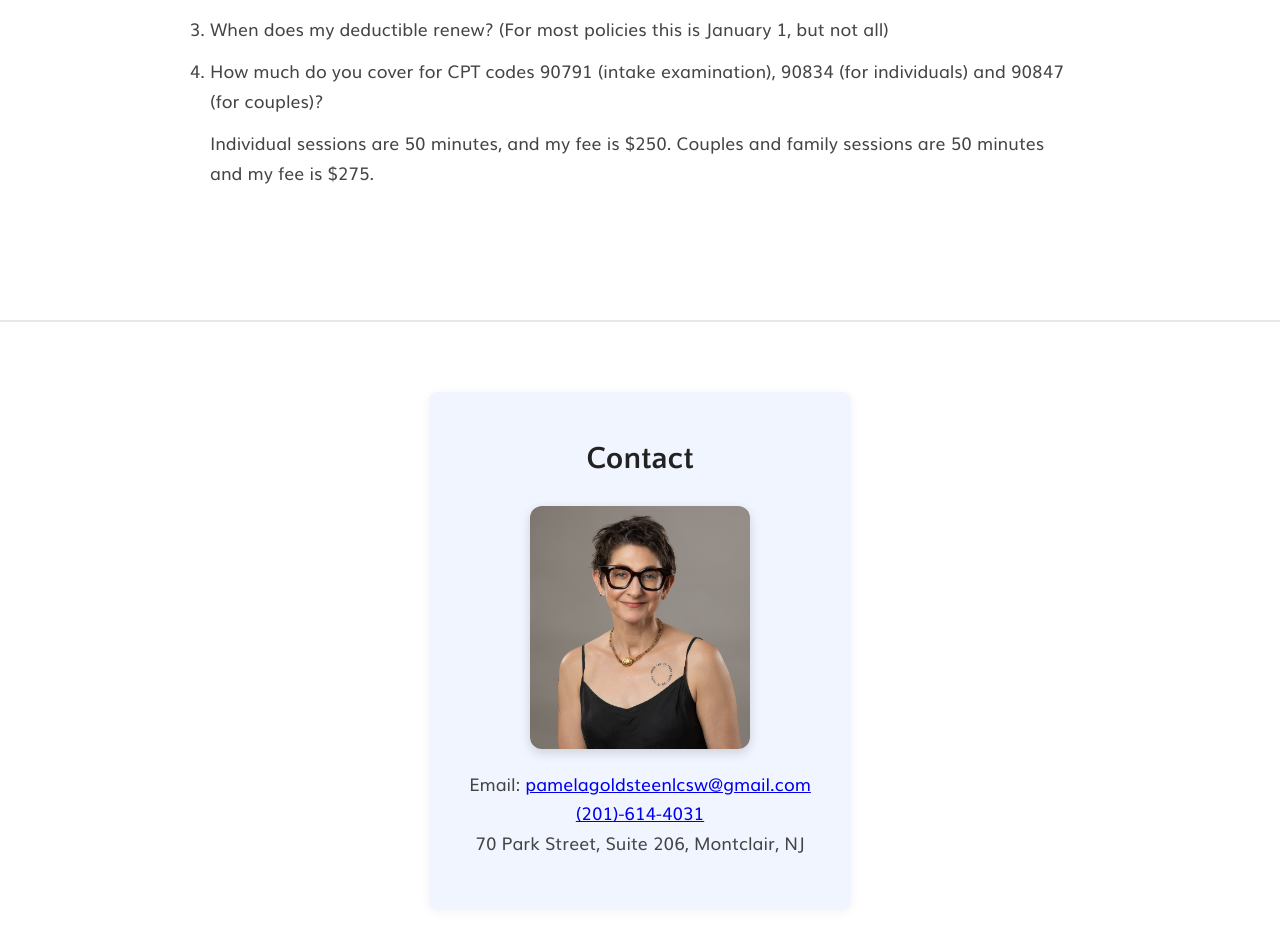
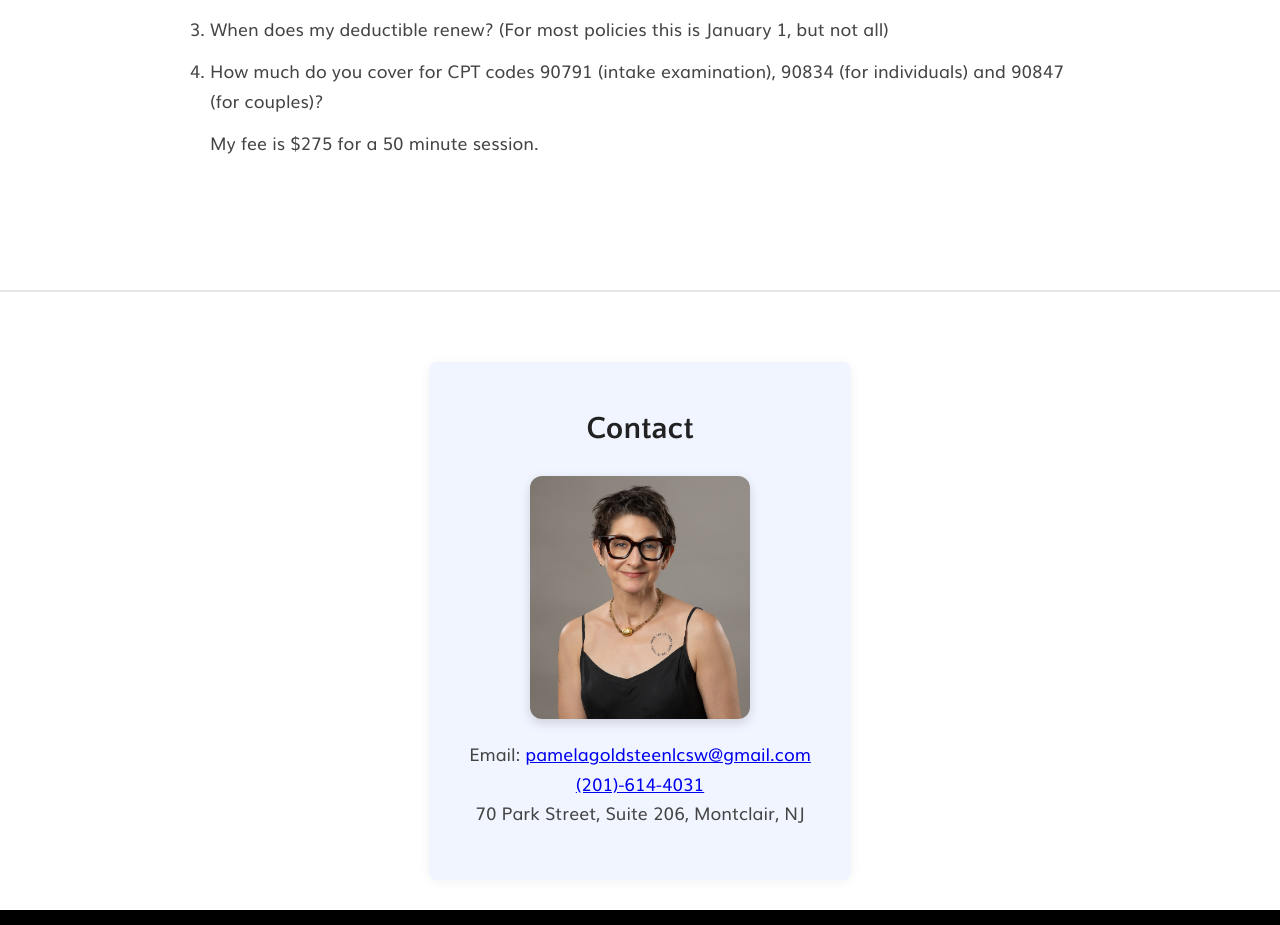
Before and after one commit to Kotenpan94/Pamela-Website, a React (Create React App) app: page / in a window 1280 px wide. Shown: the part 4142-5067 px from the top of the page. Built offline with nearby package versions, Linux system fonts and the light colour scheme.

Commit message:
Updated fee

```diff
--- a/src/App.js
+++ b/src/App.js
@@ -210,10 +210,7 @@ export default function App() {
           </li>
         </ol>
 
-        <p>
-          Individual sessions are 50 minutes, and my fee is $250. Couples and
-          family sessions are 50 minutes and my fee is $275.
-        </p>
+        <p>My fee is $275 for a 50 minute session.</p>
       </section>
       <hr></hr>
 
```
